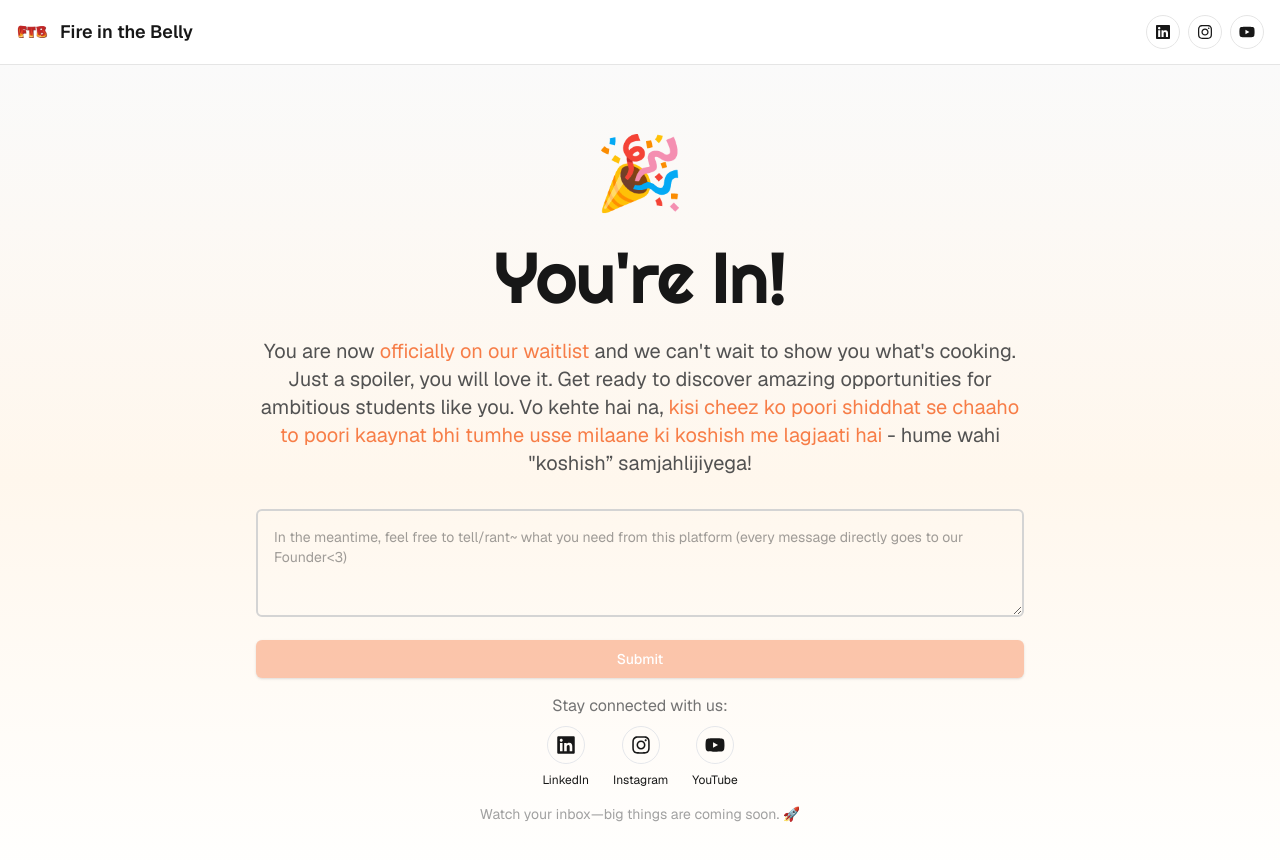
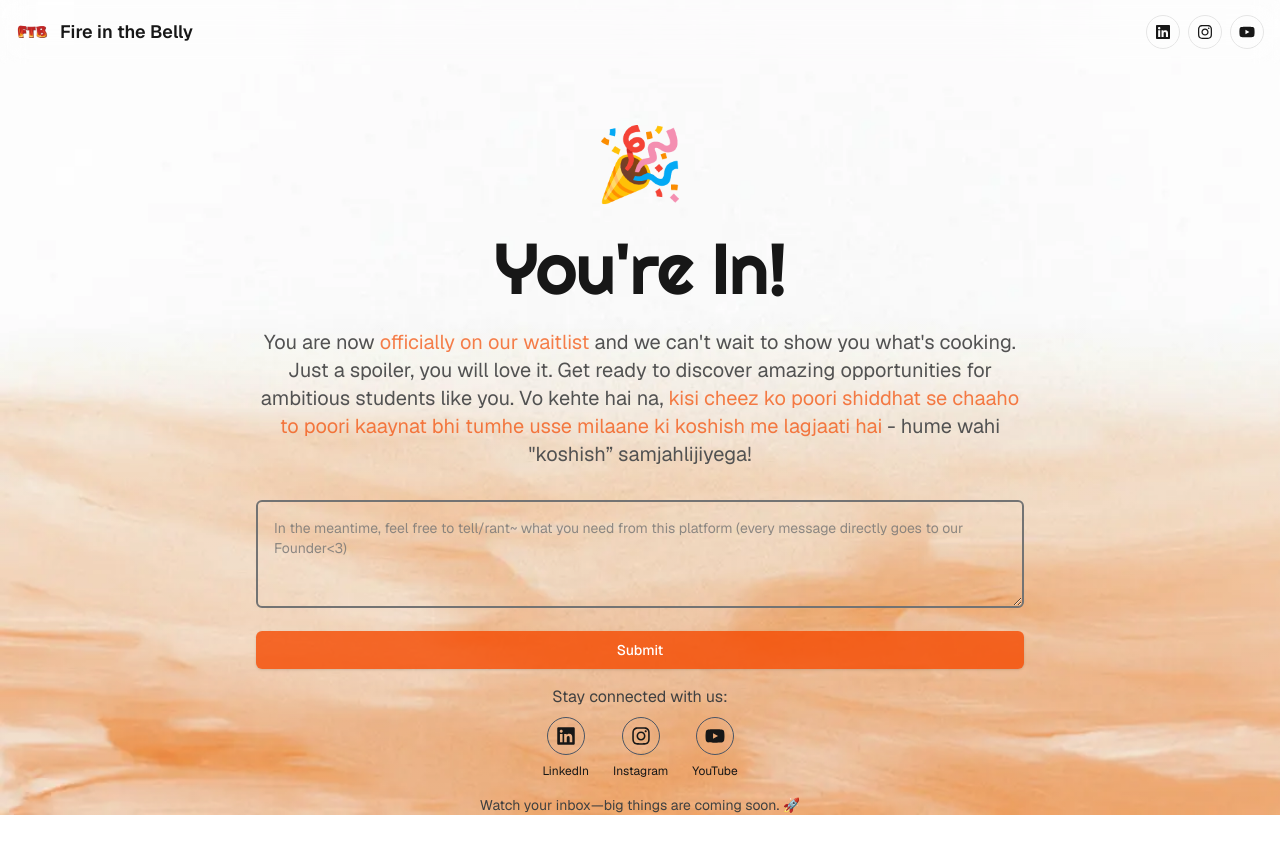
Before and after one commit to Fireinthebellyy/ftb-landing, a Next.js app: page / in a window 1280 px wide. Both pictures are taken after typing "name@example.com" into the empty fields and a click on the button "Join Waitlist". Shown: the top 860 px of the page. After the commit the page ends 815 px from the top, so only its background shows below. Built offline with nearby package versions, Linux system fonts and the light colour scheme; no server answers; the database is empty.

Commit message:
added background and few changes

```diff
--- a/app/layout.tsx
+++ b/app/layout.tsx
@@ -28,10 +28,7 @@ export default function RootLayout({
       <body
         className={`${geistSans.variable} ${geistMono.variable} antialiased font-sans`}
       >
-        <>
-          <Navbar />
-          {children}
-        </>
+        {children}
       </body>
     </html>
   );
--- a/app/page.tsx
+++ b/app/page.tsx
@@ -2,15 +2,23 @@
 import React, { useState } from "react";
 import Landing from "@/components/Landing";
 import Success from "@/components/Success";
+import Navbar from "@/components/nav";
 
 export default function WaitlistPage() {
   const [email, setEmail] = useState("");
   const [isEmailSubmitted, setIsEmailSubmitted] = useState(false);
 
   return (
-    <div className="flex h-full grow flex-col">
-      <main className="flex-1 bg-gradient-to-b from-neutral-50 via-orange-50 to-white">
-        <section className="container mx-auto py-12 md:py-18">
+    <div className="relative min-h-screen">
+      {/* Background image */}
+      <div
+        className="absolute inset-0 bg-cover bg-no-repeat -z-10"
+        style={{ backgroundImage: "url('hero-bg.webp')" }}
+      />
+
+      {/* Gradient overlay */}
+      <div className="absolute inset-0 bg-gradient-to-b from-transparent via-white/10 to-white/30 -z-10 opacity-80" />
+      <Navbar />
       <div className="px-4 text-center">
         {!isEmailSubmitted ? (
           <Landing
@@ -23,8 +31,6 @@ export default function WaitlistPage() {
           <Success email={email} />
         )}
       </div>
-        </section>
-      </main>
     </div>
   );
 }
--- a/components/Landing.tsx
+++ b/components/Landing.tsx
@@ -53,7 +53,7 @@ export default function Landing({ onSubmitted }: Props) {
 
   return (
     <motion.div
-      className="mx-auto max-w-4xl"
+      className="mx-auto max-w-4xl pt-8 md:pt-24"
       initial={{ opacity: 0, y: 12 }}
       animate={{ opacity: 1, y: 0 }}
       transition={{ duration: 0.45, ease: "easeOut" }}
@@ -211,7 +211,7 @@ export default function Landing({ onSubmitted }: Props) {
       </motion.h1>
 
       <motion.p
-        className="font-sans text-muted-foreground mx-auto mb-8 max-w-3xl text-lg text-neutral-500"
+        className="font-sans text-muted-foreground mx-auto mb-8 max-w-3xl text-lg text-neutral-600"
         initial={{ opacity: 0, y: 8 }}
         animate={{ opacity: 1, y: 0 }}
         transition={{ delay: 0.08, duration: 0.5 }}
@@ -240,7 +240,7 @@ export default function Landing({ onSubmitted }: Props) {
               value={email}
               onChange={(e) => setEmail(e.target.value)}
               required
-              className="h-12 border-2 border-neutral-500/50 bg-white/80 placeholder:text-neutral-400 focus:border-orange-500 focus:ring-orange-500 w-full"
+              className="h-12 border-2 border-neutral-400 bg-white/80 placeholder:text-neutral-400 focus:border-orange-500 focus:ring-orange-500 w-full"
               disabled={isSubmitting}
             />
           </div>
--- a/components/Success.tsx
+++ b/components/Success.tsx
@@ -73,7 +73,7 @@ export default function Success({ email }: Props) {
       initial={{ opacity: 0, y: 12, scale: 0.98 }}
       animate={{ opacity: 1, y: 0, scale: 1 }}
       transition={{ duration: 0.45, ease: "easeOut" }}
-      className="mx-auto max-w-3xl text-center"
+      className="mx-auto max-w-3xl text-center pt-8 md:pt-16"
     >
       <motion.div className="mb-8 text-6xl md:text-7xl">🎉</motion.div>
 
@@ -109,7 +109,7 @@ export default function Success({ email }: Props) {
         <textarea
           cols={30}
           rows={3}
-          className="w-full rounded-md border-2 border-neutral-300 p-4 text-neutral-700 focus:border-orange-500 focus:ring-orange-500 placeholder:text-sm"
+          className="w-full rounded-md border-2 border-neutral-500 p-4 text-neutral-700 placeholder:text-neutral-500/80 focus:border-orange-500 focus:ring-orange-500 placeholder:text-sm"
           placeholder="In the meantime, feel free to tell/rant~ what you need from this platform (every message directly goes to our Founder<3)"
           value={feedback}
           onChange={(e) => setFeedback(e.target.value)}
@@ -118,8 +118,8 @@ export default function Success({ email }: Props) {
         />
         <button
           type="submit"
-          className="mt-4 inline-flex items-center justify-center rounded-md border border-transparent bg-orange-600 px-4 py-2 text-sm font-medium text-white shadow-sm hover:bg-orange-700 focus:outline-none focus:ring-2 focus:ring-orange-500 focus:ring-offset-2 w-full disabled:bg-orange-600/30"
-          disabled={isSubmitting || !feedback.trim() || isFeedbackSubmitted}
+          className="mt-4 inline-flex items-center justify-center rounded-md border border-transparent bg-orange-600/80 px-4 py-2 text-sm font-medium text-white shadow-sm hover:bg-orange-700 focus:outline-none focus:ring-2 focus:ring-orange-500 focus:ring-offset-2 w-full disabled:bg-orange-600/40"
+          disabled={isSubmitting || isFeedbackSubmitted}
         >
           {isSubmitting ? "Submitting..." : "Submit"}
         </button>
@@ -134,7 +134,7 @@ export default function Success({ email }: Props) {
       </form>
 
       <div className="mb-4">
-        <p className="text-neutral-500 mb-2">Stay connected with us:</p>
+        <p className="text-neutral-700 mb-2">Stay connected with us:</p>
         <div className="flex items-center justify-center gap-6">
           <Link
             href="https://www.linkedin.com/company/fireinthebelly/"
@@ -143,7 +143,7 @@ export default function Success({ email }: Props) {
             rel="noopener noreferrer"
             className="flex flex-col items-center  hover:text-orange-600 transition-colors"
           >
-            <div className="mb-2 inline-flex items-center justify-center rounded-full border border-gray-200 p-2 transition-colors duration-200">
+            <div className="mb-2 inline-flex items-center justify-center rounded-full border border-gray-600 p-2 transition-colors duration-200">
               <Linkedin className="size-5" />
             </div>
             <span className="text-xs">LinkedIn</span>
@@ -156,7 +156,7 @@ export default function Success({ email }: Props) {
             rel="noopener noreferrer"
             className="flex flex-col items-center  hover:text-orange-600 transition-colors"
           >
-            <div className="mb-2 inline-flex items-center justify-center rounded-full border border-gray-200 p-2 transition-colors duration-200">
+            <div className="mb-2 inline-flex items-center justify-center rounded-full border border-gray-600 p-2 transition-colors duration-200">
               <Instagram className="size-5" />
             </div>
             <span className="text-xs">Instagram</span>
@@ -169,7 +169,7 @@ export default function Success({ email }: Props) {
             rel="noopener noreferrer"
             className="flex flex-col items-center  hover:text-orange-600 transition-colors"
           >
-            <div className="mb-2 inline-flex items-center justify-center rounded-full border border-gray-200 p-2 transition-colors duration-200">
+            <div className="mb-2 inline-flex items-center justify-center rounded-full border border-gray-600 p-2 transition-colors duration-200">
               <Youtube className="size-5" />
             </div>
             <span className="text-xs">YouTube</span>
@@ -178,7 +178,7 @@ export default function Success({ email }: Props) {
       </div>
 
       <div className="text-center">
-        <p className="text-sm text-neutral-400">
+        <p className="text-sm text-neutral-700">
           Watch your inbox—big things are coming soon. 🚀
         </p>
       </div>
--- a/components/nav.tsx
+++ b/components/nav.tsx
@@ -68,7 +68,7 @@ export default function NavbarWithImage() {
       variants={navbarVariants}
       initial="initial"
       animate="animate"
-      className="sticky top-0 z-50 w-full border-b border-neutral-200 bg-white/80 backdrop-blur-md"
+      className="sticky top-0 z-50 w-full bg-transparent backdrop-blur-md"
     >
       <div className="container mx-auto px-4">
         <div className="flex h-16 items-center justify-between">
@@ -111,7 +111,7 @@ export default function NavbarWithImage() {
               <Link
                 href="https://www.linkedin.com/company/fireinthebelly/"
                 aria-label="Follow us on LinkedIn"
-                className="inline-flex items-center justify-center rounded-full border border-neutral-200 bg-white p-2 hover:bg-neutral-50 transition-colors duration-200"
+                className="inline-flex items-center justify-center rounded-full border border-neutral-200 bg-transparent p-2 hover:bg-neutral-50 transition-colors duration-200"
                 target="_blank"
                 rel="noopener noreferrer"
               >
@@ -128,7 +128,7 @@ export default function NavbarWithImage() {
                 target="_blank"
                 rel="noopener noreferrer"
                 aria-label="Follow us on Instagram"
-                className="inline-flex items-center justify-center rounded-full border border-neutral-200 bg-white p-2 hover:bg-neutral-50 transition-colors duration-200"
+                className="inline-flex items-center justify-center rounded-full border border-neutral-200 bg-transparent p-2 hover:bg-neutral-50 transition-colors duration-200"
               >
                 <Instagram />
               </Link>
@@ -142,7 +142,7 @@ export default function NavbarWithImage() {
               <Link
                 href="https://www.youtube.com/@fireinthebelly11"
                 aria-label="Follow us on YouTube"
-                className="inline-flex items-center justify-center rounded-full border border-neutral-200 bg-white p-2 hover:bg-neutral-50 transition-colors duration-200"
+                className="inline-flex items-center justify-center rounded-full border border-neutral-200 bg-transparent p-2 hover:bg-neutral-50 transition-colors duration-200"
                 target="_blank"
                 rel="noopener noreferrer"
               >
```
Also changed, not shown: public/hero-bg.webp (added). Lines whose indentation alone changed are shown as unchanged.
